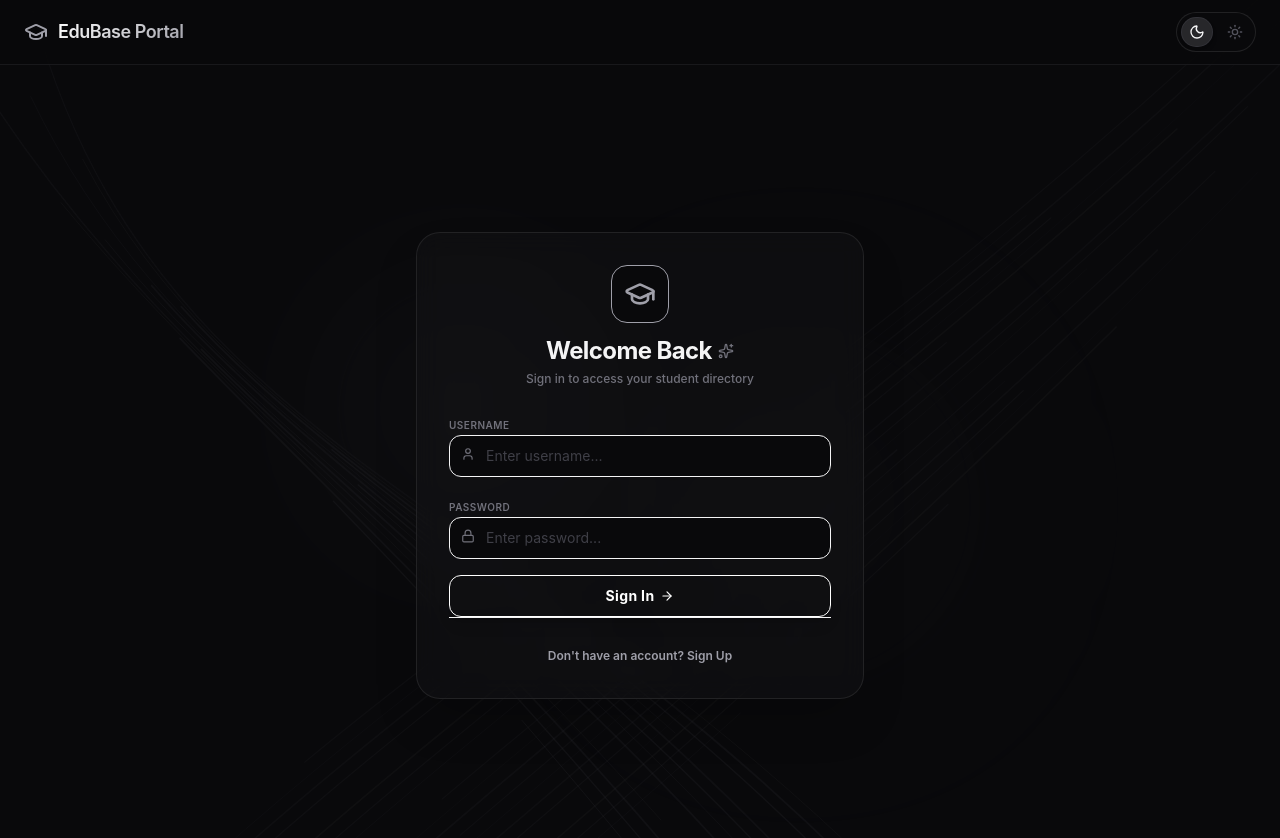
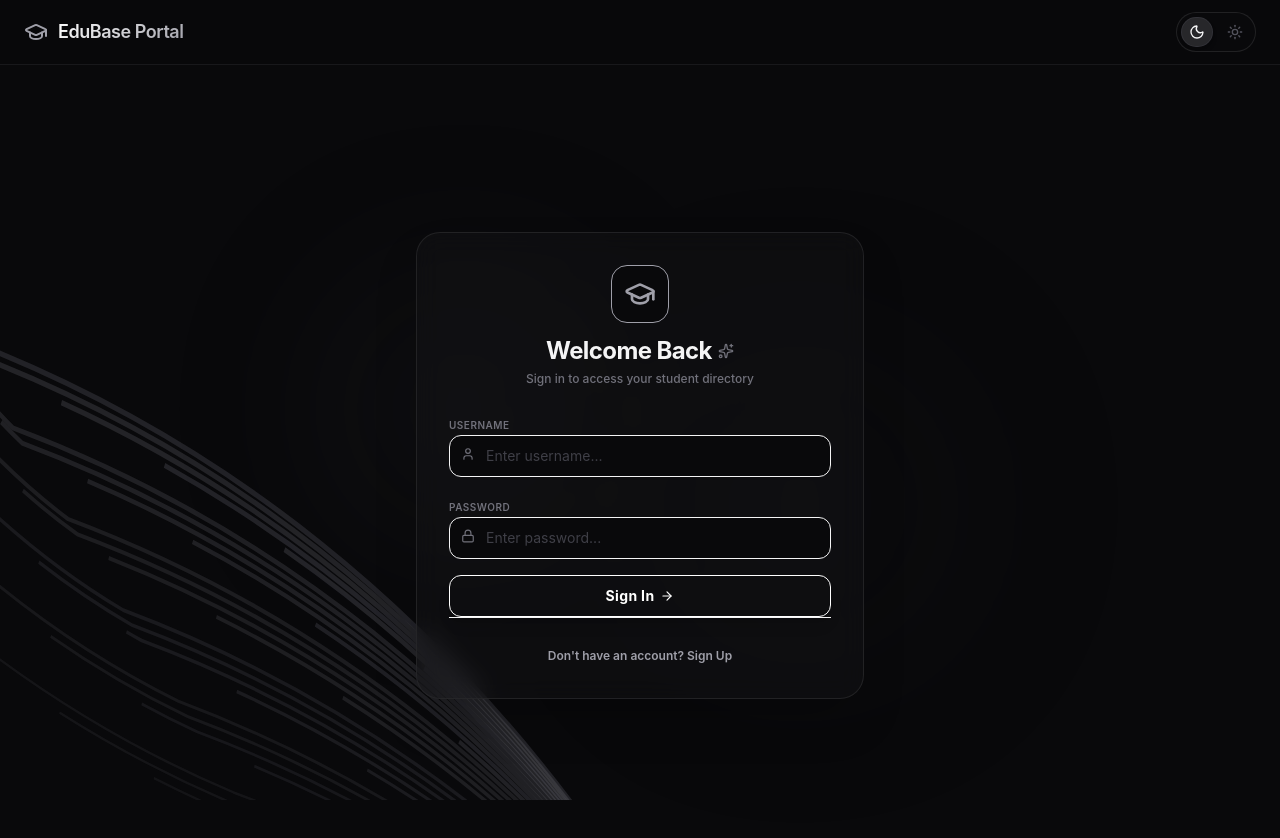
Before and after one commit to gagan-aditya01/EduBase, a React (Vite) app in the folder frontend/: page / in a window 1280 px wide. Shown: the top 838 px of the page. Built offline with nearby package versions, Linux system fonts and the light colour scheme.

Commit message:
Restore viewport-fixed floating flow paths with enhanced line visibility across all scrolling

```diff
--- a/frontend/src/components/ui/floating-paths.tsx
+++ b/frontend/src/components/ui/floating-paths.tsx
@@ -11,77 +11,43 @@ export function FloatingPathsBackground({
   className?: string;
   children: React.ReactNode;
 }) {
-  // Generate sweeping organic bezier paths across a 1200x1200 coordinate space
-  const paths1 = Array.from({ length: 24 }, (_, i) => ({
-    id: `p1-${i}`,
-    d: `M-${200 - i * 15 * position} -${100 + i * 20} C${100 - i * 10} ${300 + i * 25}, ${400 + i * 20} ${500 - i * 15}, ${900 + i * 25} ${1200 + i * 10}`,
-    width: 0.8 + (i % 3) * 0.4,
-    duration: 18 + (i % 7) * 3,
-    delay: (i % 5) * 0.8,
-  }));
-
-  const paths2 = Array.from({ length: 20 }, (_, i) => ({
-    id: `p2-${i}`,
-    d: `M${1400 + i * 15 * position} -${50 + i * 25} C${1000 - i * 20} ${400 + i * 15}, ${600 - i * 15} ${800 - i * 20}, -${100 + i * 20} ${1300 + i * 15}`,
-    width: 0.6 + (i % 3) * 0.4,
-    duration: 22 + (i % 6) * 3,
-    delay: (i % 4) * 0.9,
+  const paths = Array.from({ length: 36 }, (_, i) => ({
+    id: i,
+    d: `M-${380 - i * 5 * position} -${189 + i * 6}C-${
+      380 - i * 5 * position
+    } -${189 + i * 6} -${312 - i * 5 * position} ${216 - i * 6} ${
+      152 - i * 5 * position
+    } ${343 - i * 6}C${616 - i * 5 * position} ${470 - i * 6} ${
+      684 - i * 5 * position
+    } ${875 - i * 6} ${684 - i * 5 * position} ${875 - i * 6}`,
+    width: 0.8 + i * 0.04,
   }));
 
   return (
     <div className={cn("w-full relative min-h-screen", className)}>
-      {/* Background SVG Flow Lines Container */}
-      <div className="absolute inset-0 pointer-events-none overflow-hidden z-0">
+      {/* Fixed Background SVG Flow Lines - Pinned to Viewport across all scrolling */}
+      <div className="fixed inset-0 pointer-events-none overflow-hidden z-0">
         <svg
-          className="w-full h-full text-zinc-500/25 dark:text-zinc-400/20"
-          style={{
-            position: 'absolute',
-            top: 0,
-            left: 0,
-            width: '100%',
-            height: '100%',
-          }}
-          viewBox="0 0 1200 1200"
+          className="w-full h-full text-zinc-500/50 dark:text-zinc-400/40"
+          viewBox="0 0 696 316"
           fill="none"
-          preserveAspectRatio="xMidYMin slice"
+          preserveAspectRatio="none"
         >
-          {paths1.map((path) => (
+          {paths.map((path) => (
             <motion.path
               key={path.id}
               d={path.d}
               stroke="currentColor"
               strokeWidth={path.width}
-              strokeLinecap="round"
-              initial={{ pathLength: 0.2, opacity: 0.2 }}
+              strokeOpacity={0.35 + path.id * 0.015}
+              initial={{ pathLength: 0.4, opacity: 0.7 }}
               animate={{
-                pathLength: [0.3, 0.95, 0.3],
-                opacity: [0.2, 0.55, 0.2],
+                pathLength: 1,
+                opacity: [0.4, 0.85, 0.4],
                 pathOffset: [0, 1, 0],
               }}
               transition={{
-                duration: path.duration,
-                delay: path.delay,
-                repeat: Number.POSITIVE_INFINITY,
-                ease: "linear",
-              }}
-            />
-          ))}
-          {paths2.map((path) => (
-            <motion.path
-              key={path.id}
-              d={path.d}
-              stroke="currentColor"
-              strokeWidth={path.width}
-              strokeLinecap="round"
-              initial={{ pathLength: 0.2, opacity: 0.15 }}
-              animate={{
-                pathLength: [0.25, 0.9, 0.25],
-                opacity: [0.15, 0.45, 0.15],
-                pathOffset: [0, 1, 0],
-              }}
-              transition={{
-                duration: path.duration,
-                delay: path.delay,
+                duration: 18 + (path.id % 6) * 2,
                 repeat: Number.POSITIVE_INFINITY,
                 ease: "linear",
               }}
```
